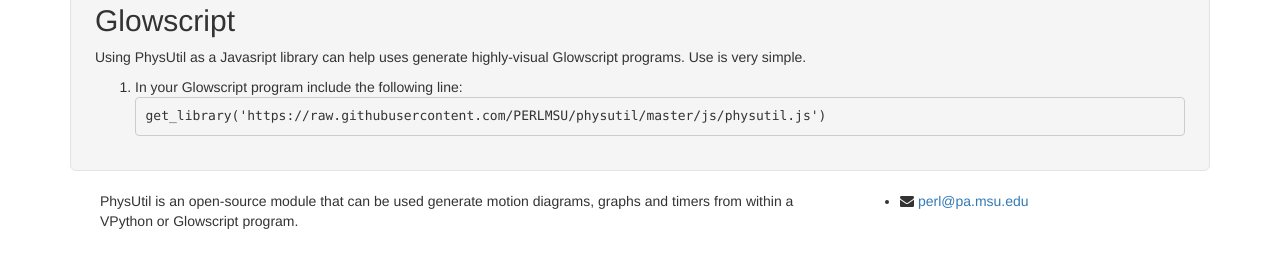
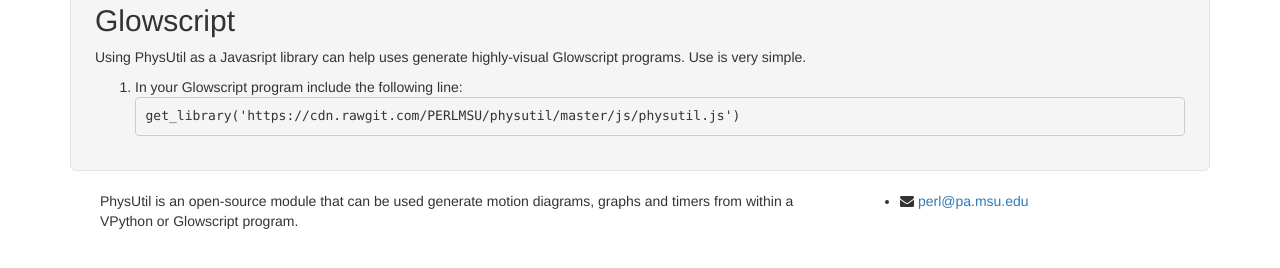
Before and after one commit to PERLMSU/physutil, a Jekyll site: the page built from installation.md, in a window 1280 px wide. Shown: the part 356-624 px from the top of the page. Built offline with Jekyll 4.4.1, drawn with Linux system fonts in a browser that asks for light colours; nearby versions of some CDN libraries; part of the change alters nothing that is shown.

Commit message:
updated installation page to link to CDN

````diff
--- a/installation.md
+++ b/installation.md
@@ -20,5 +20,5 @@ Using PhysUtil as a Javasript library can help uses generate highly-visual Glows
 
 1. In your Glowscript program include the following line:
 ```
-get_library('https://raw.githubusercontent.com/PERLMSU/physutil/master/js/physutil.js')
+get_library('https://cdn.rawgit.com/PERLMSU/physutil/master/js/physutil.js')
 ```
````
